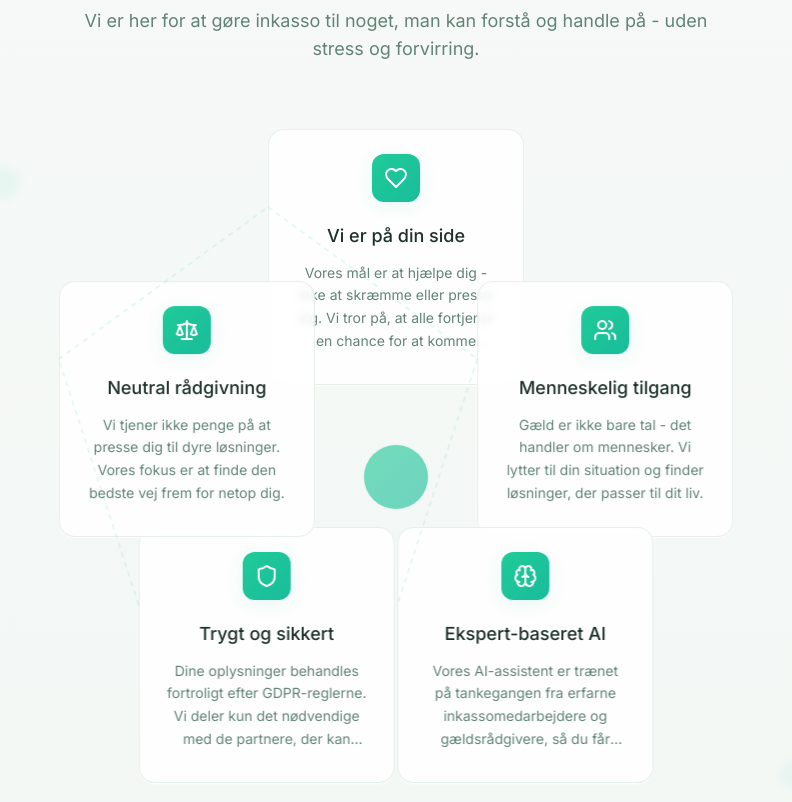
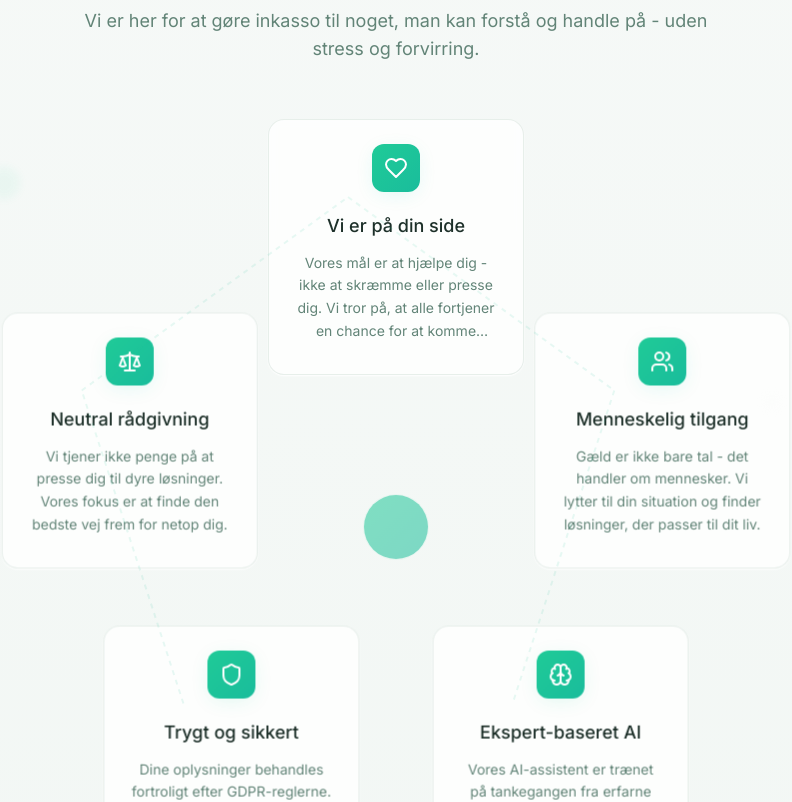
Before and after one commit to sebastianbastholmandersen-boop/vej-hjem, a React (Vite) app: page / in a window 1280 px wide. Shown: the part 3760-4562 px from the top of the page, without its empty margins (244-1036 px from the left). Built offline with nearby package versions, Linux system fonts and the light colour scheme.

Commit message:
Adjust spacing in AboutSection

```diff
--- a/src/components/AboutSection.tsx
+++ b/src/components/AboutSection.tsx
@@ -42,7 +42,7 @@ const AboutSection = () => {
           </p>
         </div>
 
-        <div className="relative mb-16 h-[600px] md:h-[700px] flex items-center justify-center">
+        <div className="relative mb-16 h-[700px] md:h-[800px] flex items-center justify-center">
           {/* Pentagon layout container */}
           <div className="relative w-full max-w-4xl h-full">
             {/* Center decorative element */}
@@ -51,7 +51,7 @@ const AboutSection = () => {
             {/* Pentagon points - each card positioned at pentagon vertices */}
             {values.map((value, index) => {
               const angle = (index * 72 - 90) * (Math.PI / 180); // 72 degrees apart, starting from top
-              const radius = 220; // Distance from center
+              const radius = 280; // Increased distance from center for more separation
               const x = Math.cos(angle) * radius;
               const y = Math.sin(angle) * radius;
 
@@ -94,11 +94,11 @@ const AboutSection = () => {
               {values.map((_, index) => {
                 const angle1 = (index * 72 - 90) * (Math.PI / 180);
                 const angle2 = ((index + 1) % 5 * 72 - 90) * (Math.PI / 180);
-                const radius = 220;
-                const x1 = Math.cos(angle1) * radius + 320; // Adjust for center
-                const y1 = Math.sin(angle1) * radius + 300; // Adjust for center
-                const x2 = Math.cos(angle2) * radius + 320;
-                const y2 = Math.sin(angle2) * radius + 300;
+                const radius = 280; // Match the increased radius
+                const x1 = Math.cos(angle1) * radius + 400; // Adjust for center
+                const y1 = Math.sin(angle1) * radius + 350; // Adjust for center
+                const x2 = Math.cos(angle2) * radius + 400;
+                const y2 = Math.sin(angle2) * radius + 350;
 
                 return (
                   <line
```
